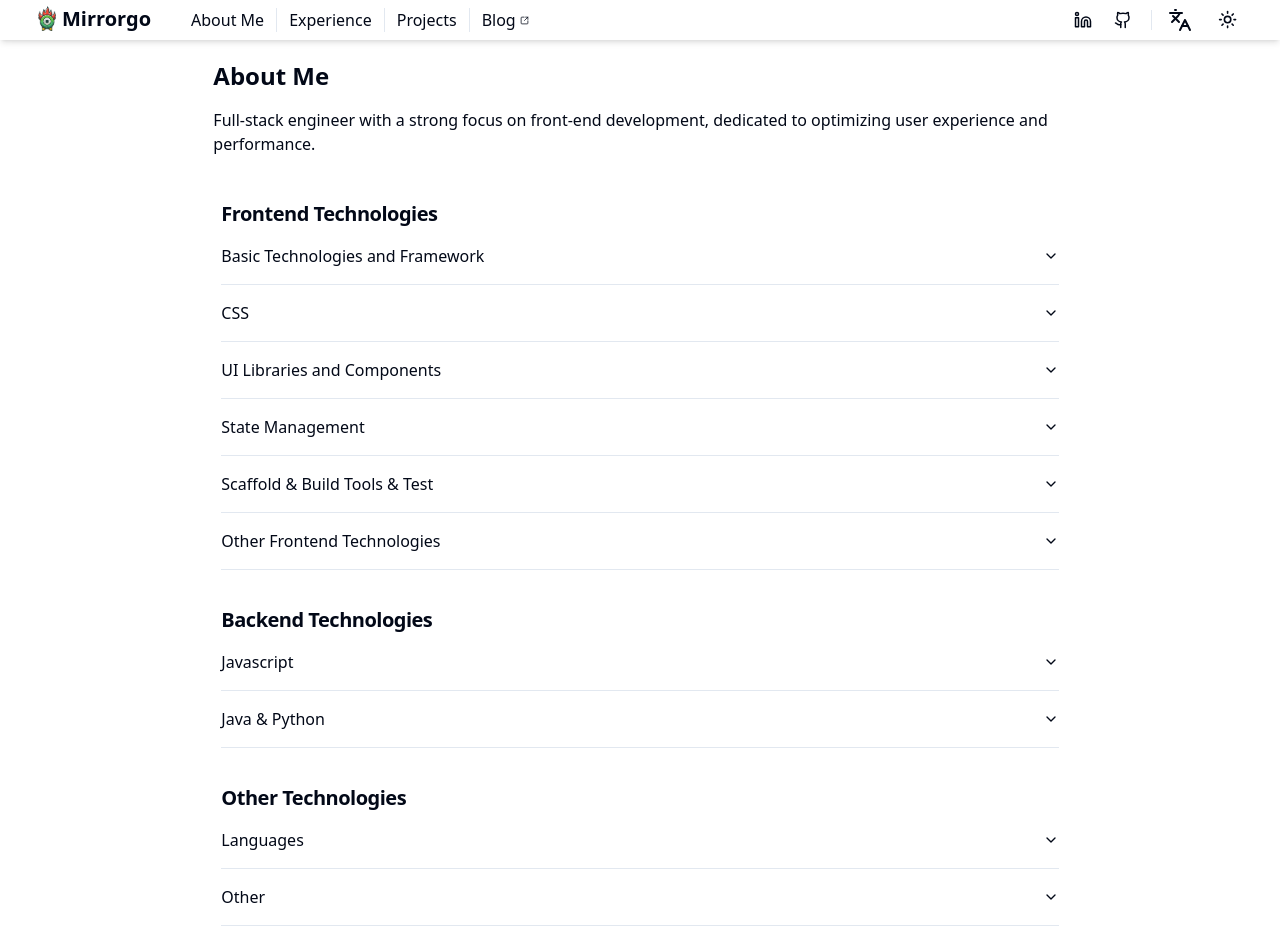
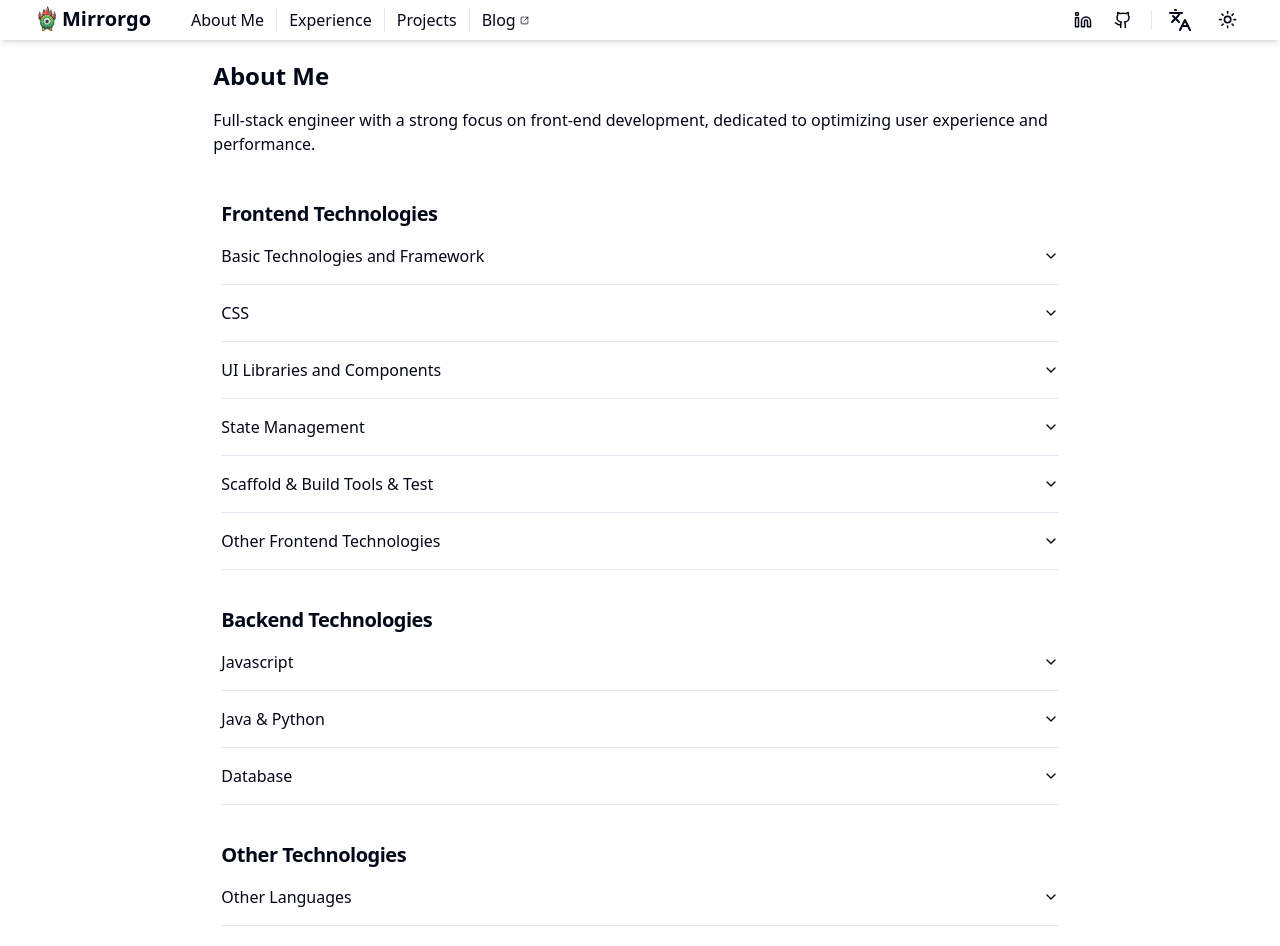
Before and after one commit to Mirrorgo/Mirrorgo, a Next.js app: page / in a window 1280 px wide. Shown: the top 946 px of the page. Built offline with nearby package versions, Linux system fonts and the light colour scheme.

Commit message:
feat: Add database section to TechStackList component

```diff
--- a/app/components/tech-stack-list.tsx
+++ b/app/components/tech-stack-list.tsx
@@ -98,11 +98,18 @@ function TechStackList() {
             <TechCard description="Flask" level={2}></TechCard>
           </AccordionContent>
         </AccordionItem>
+        <AccordionItem value="database">
+          <AccordionTrigger>Database</AccordionTrigger>
+          <AccordionContent>
+            <TechCard description="MySQL" level={1}></TechCard>
+            <TechCard description="PostgreSQL" level={1}></TechCard>
+          </AccordionContent>
+        </AccordionItem>
       </Accordion>
       <Heading>Other Technologies</Heading>
       <Accordion type="single" collapsible className="w-full">
-        <AccordionItem value="languages">
-          <AccordionTrigger>Languages</AccordionTrigger>
+        <AccordionItem value="other-languages">
+          <AccordionTrigger>Other Languages</AccordionTrigger>
           <AccordionContent>
             <TechCard description="Prolog" level={2}></TechCard>
             <TechCard description="Haskell" level={2}></TechCard>
```
